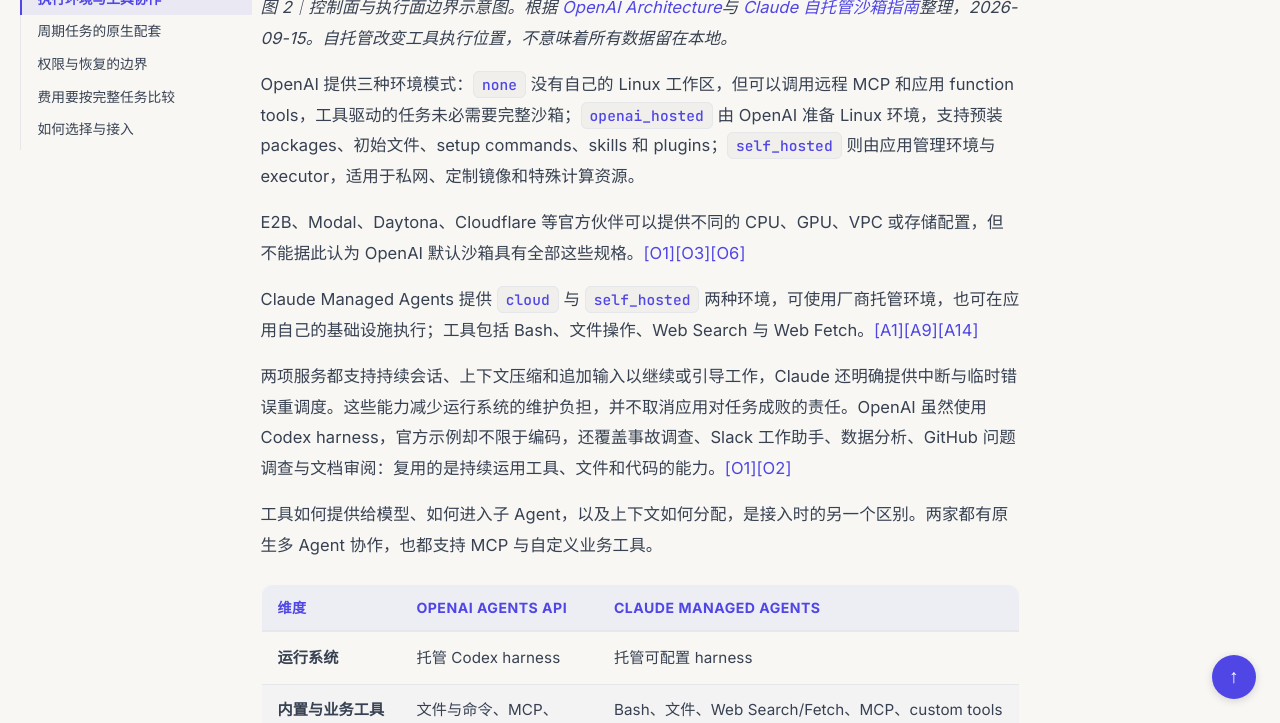
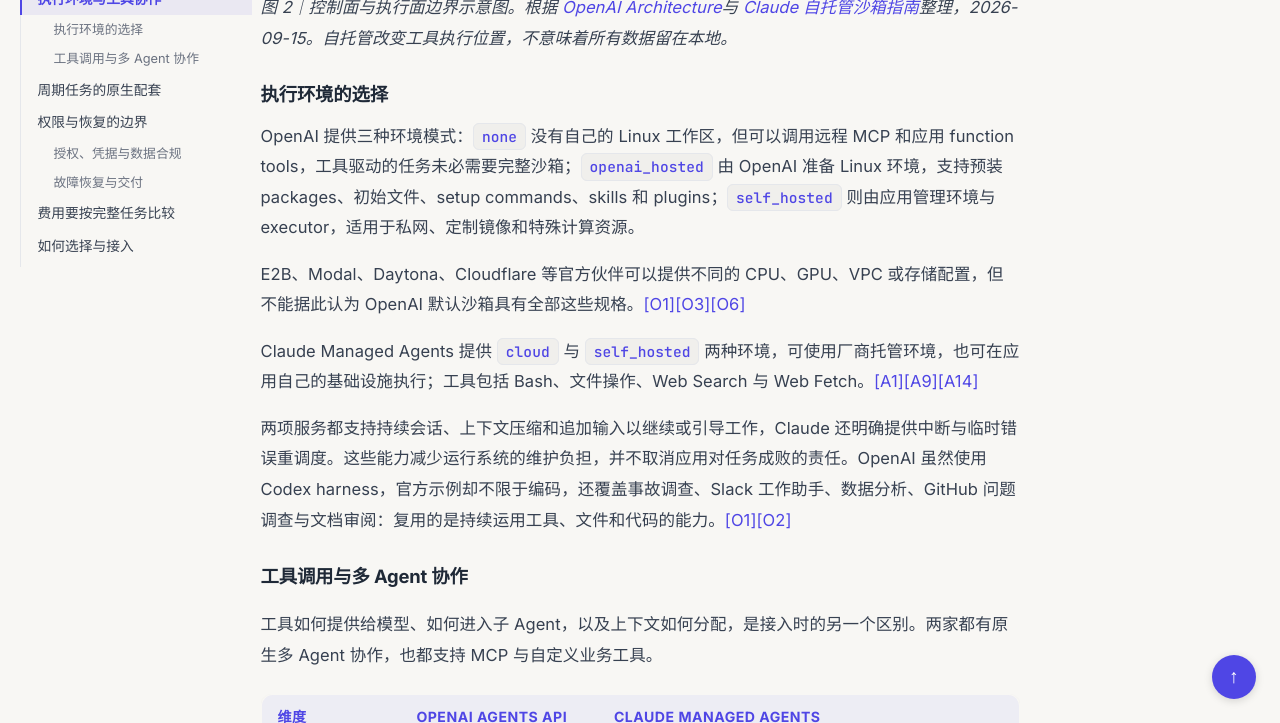
Before and after one commit to wujiaming88/wujiaming88.github.io, a Jekyll site: the page built from _posts/2026-09-15-openai-agents-api-vs-claude-managed-agents.md, in a window 1280 px wide and 900 px high, scrolled down 2875 px, cut to the strip 177-900 px from the top of the window. Built offline with Jekyll 4.4.1, drawn with Linux system fonts in a browser that asks for light colours.

Commit message:
Restore useful subsection navigation without fragmenting article

```diff
--- a/_posts/2026-09-15-openai-agents-api-vs-claude-managed-agents.md
+++ b/_posts/2026-09-15-openai-agents-api-vs-claude-managed-agents.md
@@ -70,7 +70,8 @@
 
 *图 2｜控制面与执行面边界示意图。根据 [OpenAI Architecture](https://developers.openai.com/api/docs/guides/agents-api/architecture)与 [Claude 自托管沙箱指南](https://platform.claude.com/docs/en/managed-agents/self-hosted-sandboxes)整理，2026-09-15。自托管改变工具执行位置，不意味着所有数据留在本地。*
 
-<span class="legacy-anchor" id="执行环境的选择"></span>
+### 执行环境的选择
+{: #执行环境的选择}
 
 OpenAI 提供三种环境模式：`none` 没有自己的 Linux 工作区，但可以调用远程 MCP 和应用 function tools，工具驱动的任务未必需要完整沙箱；`openai_hosted` 由 OpenAI 准备 Linux 环境，支持预装 packages、初始文件、setup commands、skills 和 plugins；`self_hosted` 则由应用管理环境与 executor，适用于私网、定制镜像和特殊计算资源。
 
@@ -81,6 +82,9 @@
 <span class="legacy-anchor" id="codex-不只对应编码"></span>
 
 两项服务都支持持续会话、上下文压缩和追加输入以继续或引导工作，Claude 还明确提供中断与临时错误重调度。这些能力减少运行系统的维护负担，并不取消应用对任务成败的责任。OpenAI 虽然使用 Codex harness，官方示例却不限于编码，还覆盖事故调查、Slack 工作助手、数据分析、GitHub 问题调查与文档审阅：复用的是持续运用工具、文件和代码的能力。<a href="#ref-o1">[O1]</a><a href="#ref-o2">[O2]</a>
+
+### 工具调用与多 Agent 协作
+{: #工具调用与多-agent-协作}
 
 <span class="legacy-anchor" id="能力工具效率与多-agent"></span>
 
@@ -142,6 +146,9 @@
 
 ## 权限与恢复的边界
 
+### 授权、凭据与数据合规
+{: #授权凭据与数据合规}
+
 <span class="legacy-anchor" id="安全权限不随托管消失"></span>
 
 托管工具执行，不等于替应用决定业务授权。Claude 的权限策略有 `always_allow`、`always_ask` 和 `auto`；内置 agent toolset 默认允许，MCP 默认询问。`auto` 是平台自动判断，可能直接放行，并非人工审批。**Custom tools 不受这些策略治理，授权与审批仍由应用实现**；OpenAI function tools 同样由应用处理。<a href="#ref-o9">[O9]</a><a href="#ref-a6">[A6]</a>
@@ -155,6 +162,9 @@
 <span class="legacy-anchor" id="自托管不改变-zdr-资格"></span>
 
 数据合规须落实到具体产品端点与合同。OpenAI Agents API 当前仅支持美国 data residency、不支持 ZDR，自托管不会改变这项资格；Claude Managed Agents 同样不支持 ZDR，也不适用 HIPAA BAA 覆盖。基础模型 API 的资格不能直接推到托管服务，工具在内网运行也不代表内容不会进入厂商控制面。<a href="#ref-o2">[O2]</a><a href="#ref-a1">[A1]</a>
+
+### 故障恢复与交付
+{: #故障恢复与交付}
 
 <span class="legacy-anchor" id="恢复会话沙箱与业务结果"></span>
 
```
